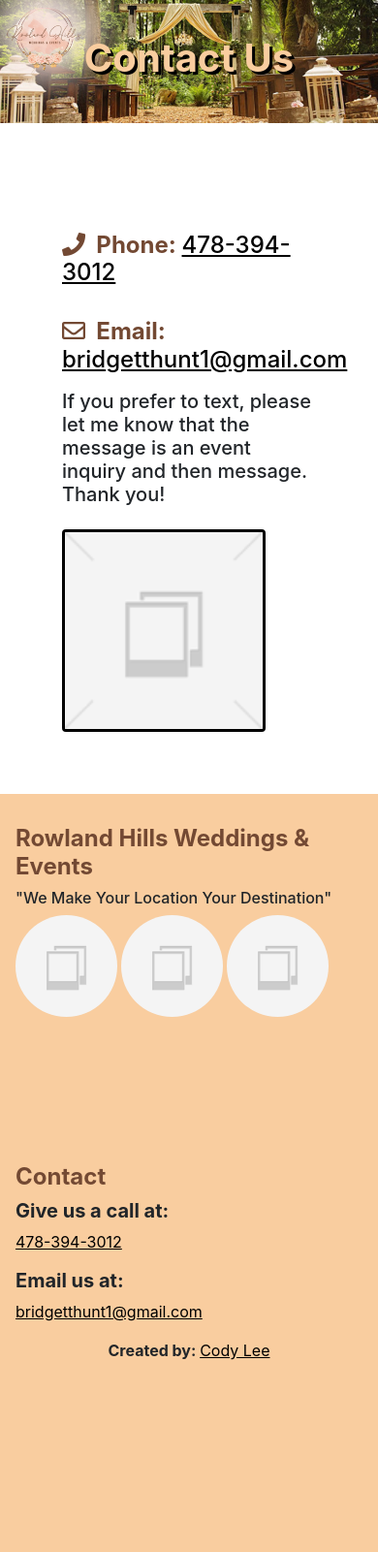
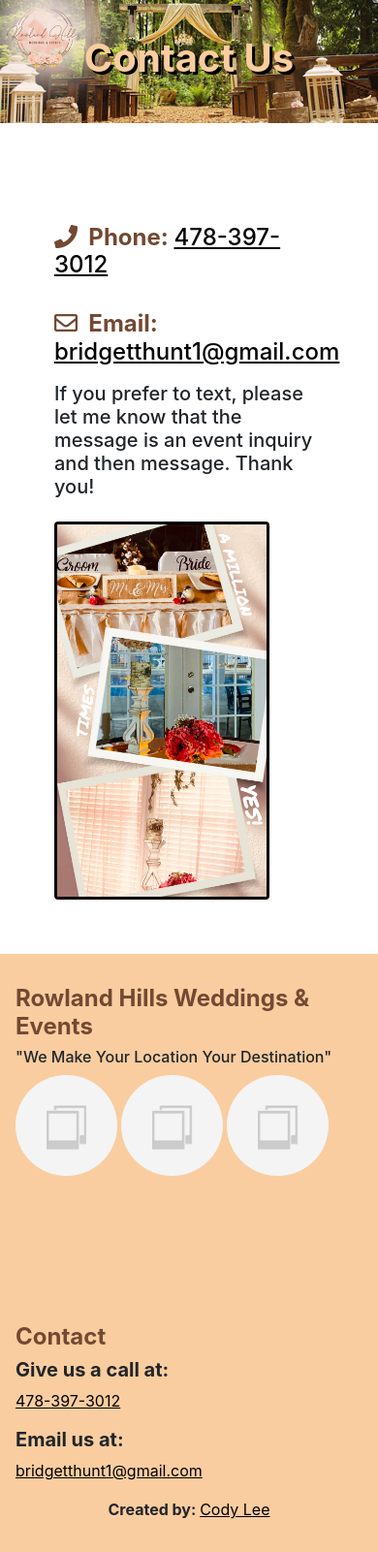
Before and after one commit to leecodya/rowland-hills, a Flask app: page /contact in a window 390 px wide. Shown: the part 56-1657 px from the top of the page at 97% size. Before the commit the page ends 1459 px from the top, so only its background shows below. Run offline with Flask 2, Linux system fonts and the light colour scheme; some libraries are stand-ins or nearby versions.

Commit message:
added portrait and collage pics to file structure and added collage to contact page. also changed the phone number

```diff
--- a/templates/base.html
+++ b/templates/base.html
@@ -57,7 +57,7 @@
                     <div class="col-md-5">
                         <h4 class="brown-text">Contact</h4>
                         <h5><strong>Give us a call at:</strong></h5>
-                        <p><a style="color:black" href="tel:478-394-3012"><u>478-394-3012</u></a></p>
+                        <p><a style="color:black" href="tel:478-397-3012"><u>478-397-3012</u></a></p>
                         <h5><strong>Email us at:</strong></h5>
                         <p><a style="color:black" href="mailto:bridgetthunt1@gmail.com"><u>bridgetthunt1@gmail.com</u></a></p>
                     </div>
--- a/templates/contact.html
+++ b/templates/contact.html
@@ -7,14 +7,14 @@
 </div>
 <div class="bg-white">
     <div class="container p-5">
-        <div class="row p-3">
+        <div class="row p-2">
             <div class="col-md-6 mt-5">
                 <h4>
                     <span class="brown-text">
                         <i class="fas fa-phone"></i>&nbsp;&nbsp;Phone:
                     </span>
-                    <a style="color:black" href="tel:478-394-3012">
-                        <u>478-394-3012</u>
+                    <a style="color:black" href="tel:478-397-3012">
+                        <u>478-397-3012</u>
                     </a>
                 </h4>
                 <br>
@@ -29,7 +29,7 @@
                 <h5 class="pt-2">If you prefer to text, please let me know that the message is an event inquiry and then message. Thank you!</h5>
             </div>
             <div class="col-md-6">
-                <img src="{{ url_for('static', filename='placeholder.png') }}" class="mt-3 rounded img-fluid" style="border: 3px solid black; width:80%" alt="Fancy Picture">
+                <img src="{{ url_for('static', filename='collage.jpg') }}" class="mt-3 rounded img-fluid" style="border: 3px solid black; width:80%" alt="Collage of Services">
             </div>
         </div>
     </div>
```
Also changed, not shown: static/collage.jpg (added), static/portrait.png (added).
